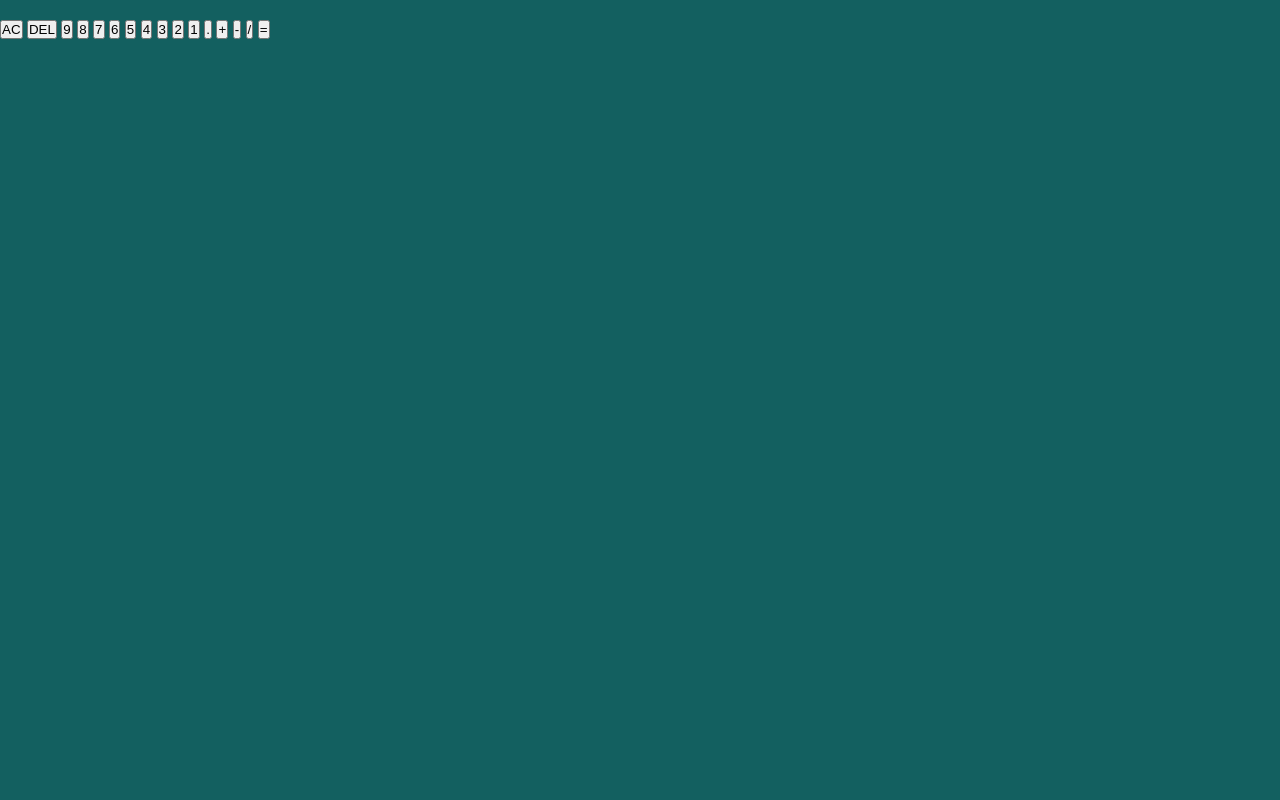
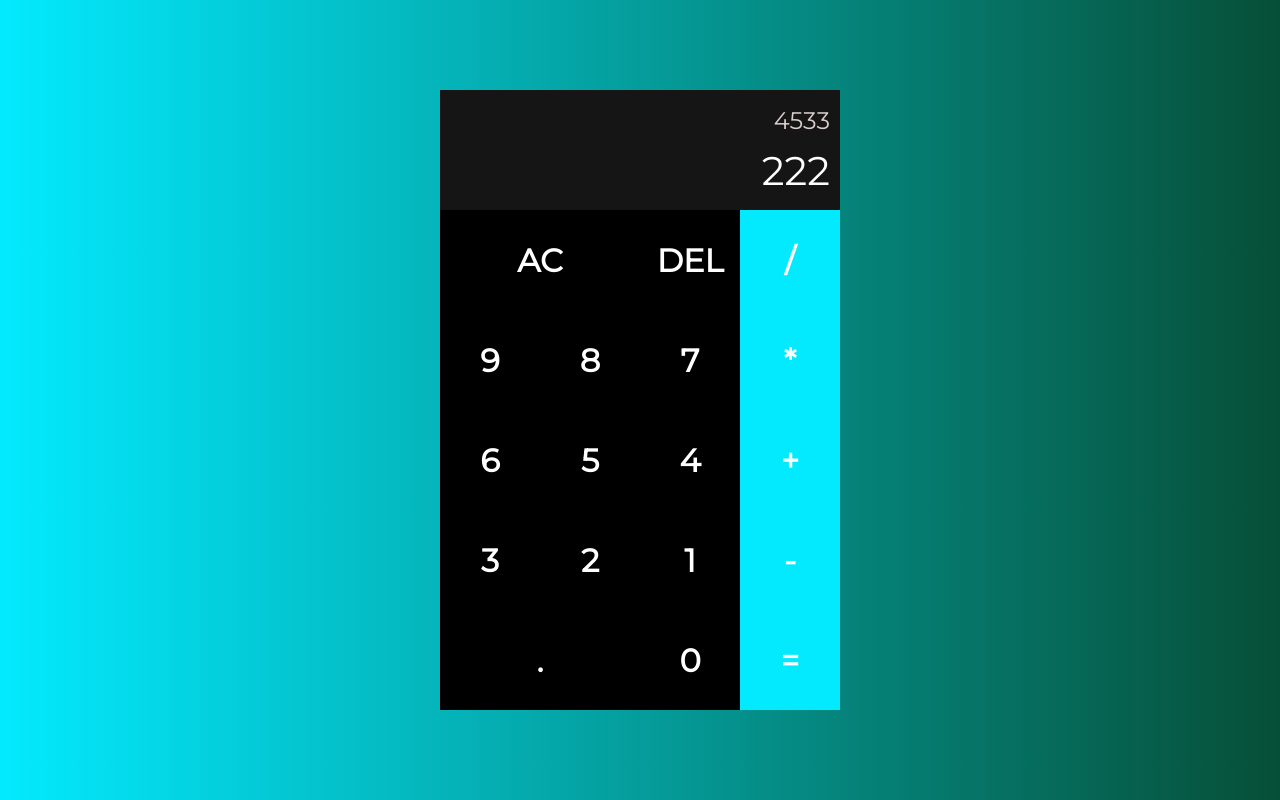
Before and after one commit to Werbeth91/calculadora-js, a plain HTML site: page index.html in a window 1280 px wide. Drawn offline with Linux system fonts and the light colour scheme.

Commit message:
refactor: melhorias no arquivo css

```diff
--- /dev/null
+++ b/assets/css/style.css
@@ -0,0 +1,53 @@
+* {
+  font-family: Montserrat, sans-serif;
+  box-sizing: border-box;
+  padding: 0;
+  margin: 0;
+}
+body {
+  background: linear-gradient(to right, #03eaff, #064f37)
+}
+
+.calculadora-container{
+  display: grid;
+  justify-content: center;
+  align-content:center;
+  min-height: 100vh;
+  grid-template-columns: repeat(4, 100px);
+  grid-template-rows: minmax(120px, auto) repeat(5, 100px);
+
+}
+.calculadora-container > button{
+  font-size: 2rem;
+  font-weight: bold;
+  background-color: black;
+  border: none;
+  outline: none;
+  cursor: pointer;
+  color: white;
+}
+.calculadora-container > .operador{
+  background-color: #03eaff;
+}
+.calculadora-container > .span-larger{
+  grid-column: span 2;
+}
+.calculadora-container > .display{
+  grid-column: 1 / -1;
+  background: rgb(22, 21, 21);
+  display: flex;
+  flex-direction: column;
+  justify-content: space-around;
+  align-items: flex-end;
+  padding: 10px;
+  word-wrap: break-word;
+  word-break: break-all;
+}
+.display > .displayPreview{
+  color: rgb(219, 206, 206);
+  font-size: 1.5rem;
+}
+.display > .displayCurrent{
+  font-size: 2.5rem;
+  color: white;
+}
--- a/index.html
+++ b/index.html
@@ -7,31 +7,37 @@
     <link rel="preconnect" href="https://fonts.googleapis.com">
     <link rel="preconnect" href="https://fonts.gstatic.com" crossorigin>
     <link href="https://fonts.googleapis.com/css2?family=Montserrat&display=swap" rel="stylesheet">
-    <link rel="stylesheet" href="style.css" />
+    <link rel="stylesheet" href="./assets/css/style.css" />
     <title>Calculadora</title>
   </head>
   <body>
 
-    <div class="display"></div>
-    <div class="displayPreview"></div>
+    <div class="calculadora-container">
 
+      <div class="display">
+        <div class="displayPreview">4533</div>
+        <div class="displayCurrent">222</div>
+      </div>
             <button class="span-larger">AC</button>
             <button>DEL</button>
+            <button class="operador">/</button>
             <button>9</button>
             <button>8</button>
             <button>7</button>
+            <button class="operador">*</button>
             <button>6</button>
             <button>5</button>
             <button>4</button>
+            <button class="operador">+</button>
             <button>3</button>
             <button>2</button>
             <button>1</button>
+            <button class="operador">-</button>
             <button class="span-larger">.</button>
-    <button>+</button>
-    <button>-</button>
-    <button>/</button>
-    <button>=</button>
+            <button>0</button>
+            <button class="operador">=</button>
+      </div>
 
-    <script src="script.js"></script>
+    <script src="./assets/js/app.js"></script>
   </body>
 </html>
--- a/style.css
+++ /dev/null
@@ -1,49 +0,0 @@
-* {
-  box-sizing: border-box;
-  padding: 0;
-  margin: 0;
-}
-body {
-  background-color: rgb(19, 96, 96);
-  font-family: Arial, Helvetica, sans-serif;
-  height: 100vh;
-}
-.container {
-  background-color: #fff;
-  width: 450px;
-  height: auto;
-  margin: 50px auto;
-  border-radius: 10px;
-}
-.container h1 {
-  font-size: 2em;
-  padding: 20px;
-}
-.calculadora {
-  width: 100%;
-  padding: 10px;
-}
-.display {
-  width: 100%;
-  font-size: 2em;
-  text-align: right;
-  padding: 5px;
-  margin-bottom: 10px;
-}
-.tecla {
-  background-color: #ccc;
-  width: 100%;
-  height: 40px;
-  border: none;
-  font-size: 1.3em;
-  cursor: pointer;
-}
-.tecla:hover {
-  background-color: rgb(153, 151, 151);
-}
-.btn-eq {
-  background-color: rgb(19, 96, 96);
-}
-.btn-igual:hover {
-  background-color: rgb(46, 181, 181);
-}
```
Also changed, not shown: assets/js/app.js (renamed from script.js). Lines whose indentation alone changed are shown as unchanged.
